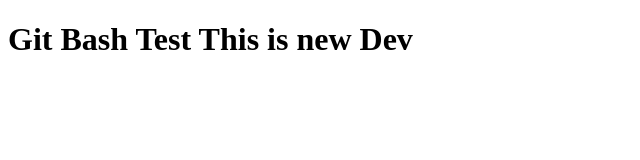
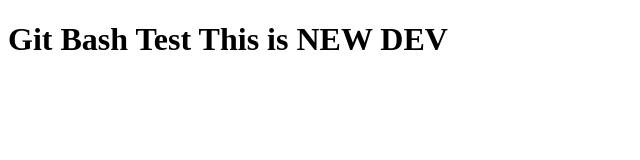
Before and after one commit to BrianKaiso/GitTest, a plain HTML site: page index.html in a window 1280 px wide. Shown: the whole page, without its empty margins (0-640 px from the left). Drawn offline with Linux system fonts and the light colour scheme.

Commit message:
#8 index.html mod at DeV

```diff
--- a/index.html
+++ b/index.html
@@ -7,6 +7,6 @@
     <title>Git Bast Test</title>
   </head>
   <body>
-    <h1>Git Bash Test This is new Dev</h1>
+    <h1>Git Bash Test This is NEW DEV</h1>
   </body>
 </html>
```
